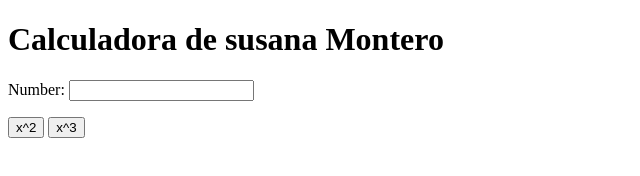
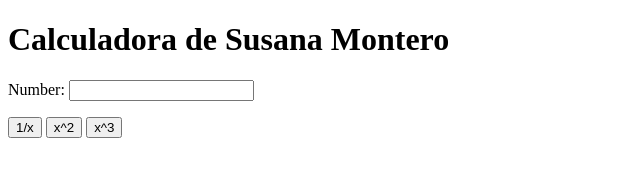
Before and after one commit to SusannaMontero/my_calculator1, a plain HTML site: page index.html in a window 1280 px wide. Shown: the whole page, without its empty margins (0-640 px from the left). Drawn offline with Linux system fonts and the light colour scheme.

Commit message:
1/x button

```diff
--- a/index.html
+++ b/index.html
@@ -12,13 +12,15 @@
 
         <body>
 
-                 <h1>Calculadora de susana Montero</h1>
+                 <h1>Calculadora de Susana Montero</h1>
 
                  Number:
 
                  <input type="text" id="n1">
 
                  <p>
+
+                         <button onclick="inverse()"> 1/x </button>
 
                          <button onclick="square()"> x^2 </button>
 
@@ -44,6 +46,14 @@
 
                          }
 
+                         function inverse() {
+
+                                  var num = document.getElementById("n1");
+
+                                  num.value = 1/num.value;
+
+                         }
+
                  </script>
 
         </body>
```
